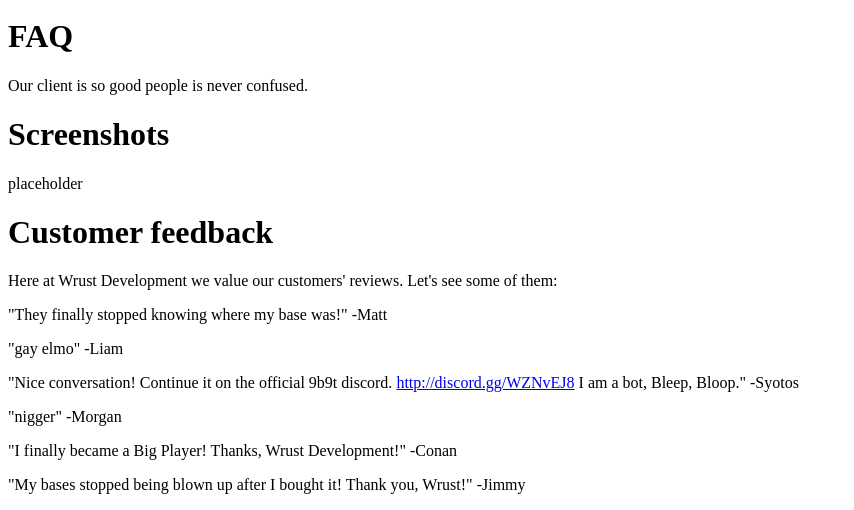
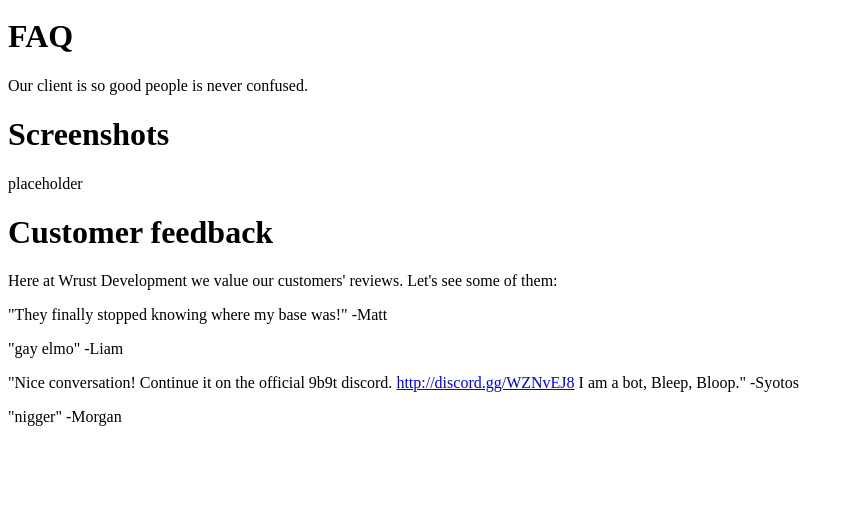
Before and after one commit to wrust-client/wrust-client.github.io, a plain HTML site: page index.html in a window 1280 px wide. Shown: the part 709-1219 px from the top of the page, without its empty margins (0-854 px from the left). After the commit the page ends 1151 px from the top, so only its background shows below. Drawn offline with Linux system fonts and the light colour scheme.

Commit message:
Revert "fd"
This reverts commit 47a1b04ffa209ff7d23e14e673ffa354db55e9be.

```diff
--- a/index.html
+++ b/index.html
@@ -35,7 +35,5 @@
   <p>"gay elmo" -Liam</p>
   <p>"Nice conversation! Continue it on the official 9b9t discord. <a href="http://discord.gg/WZNvEJ8">http://discord.gg/WZNvEJ8</a> I am a bot, Bleep, Bloop." -Syotos</p>
   <p>"nigger" -Morgan</p>
-  <p>"I finally became a Big Player! Thanks, Wrust Development!" -Conan</p>
-  <p>"My bases stopped being blown up after I bought it! Thank you, Wrust!" -Jimmy</p>
 </body>
 </html>
```
